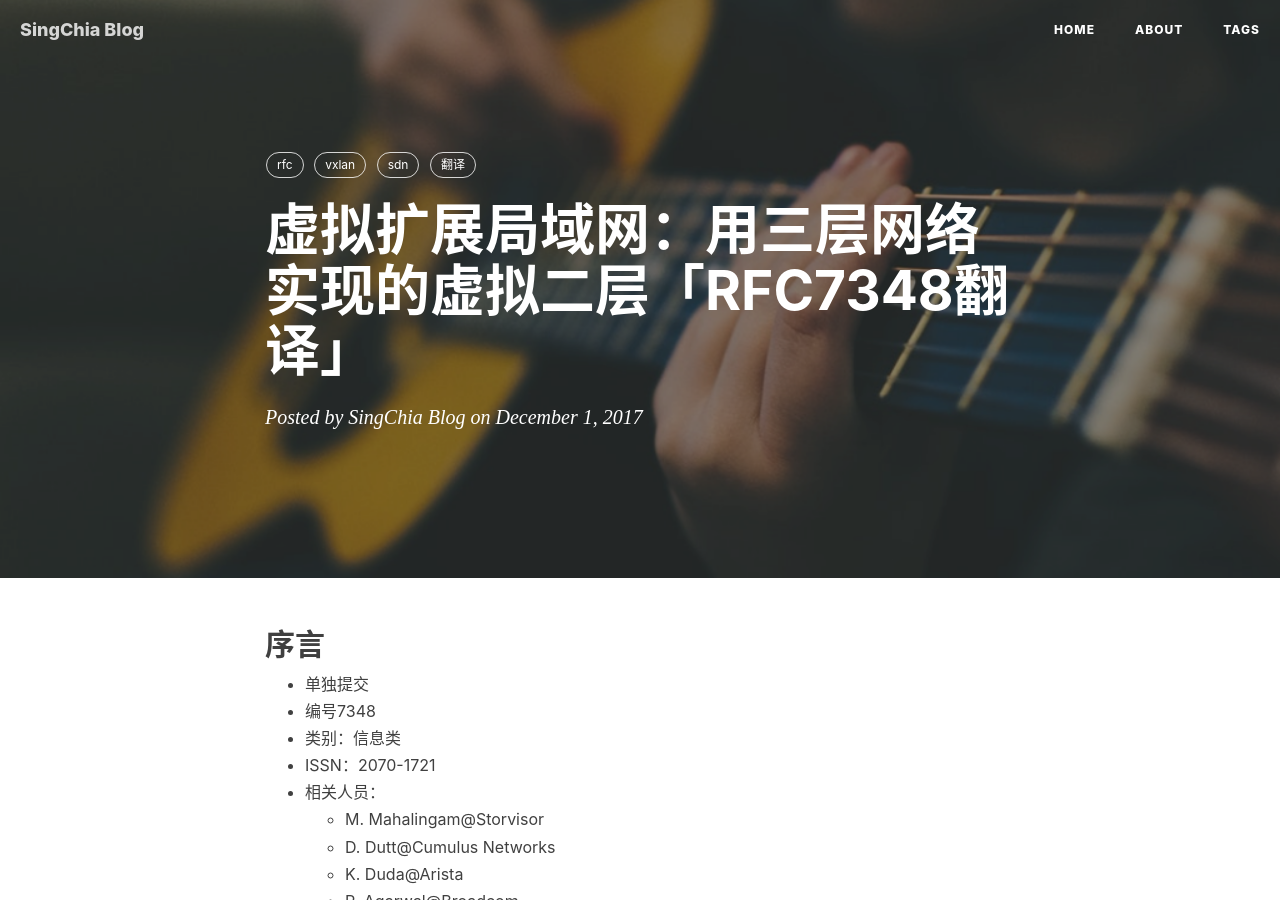
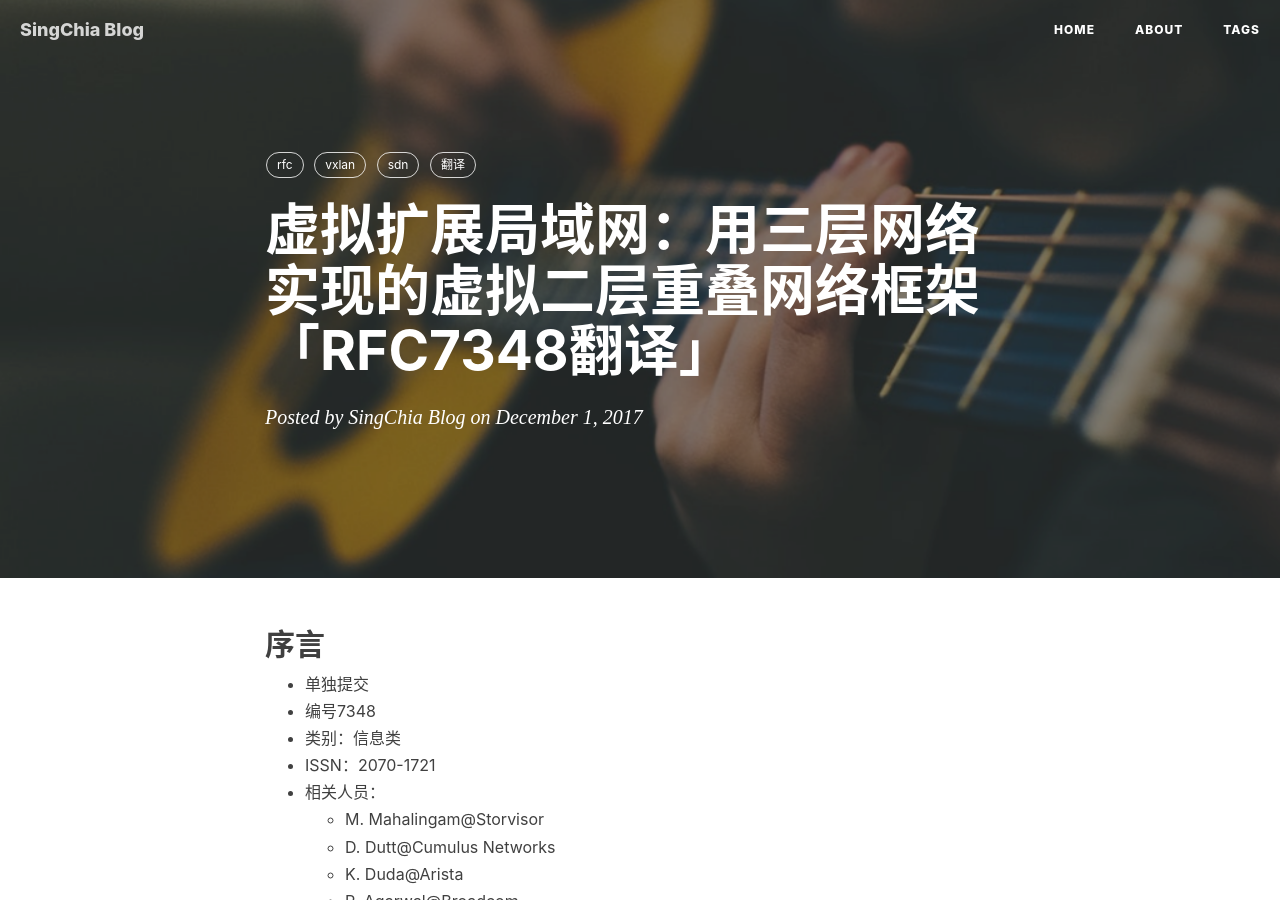
Before and after one commit to singchia/singchia.github.io, a Jekyll site: the page built from _posts/2017-12-1-RFC7348-VXLAN-CN.md, in a window 1280 px wide and 900 px high. Built offline with Jekyll 4.4.1, drawn with Linux system fonts in a browser that asks for light colours; nearby versions of some CDN libraries; comment, search, counter and statistics services are not loaded.

Commit message:
modify post

```diff
--- a/_posts/2017-12-1-RFC7348-VXLAN-CN.md
+++ b/_posts/2017-12-1-RFC7348-VXLAN-CN.md
@@ -1,6 +1,6 @@
 ---
 layout: post
-title: 虚拟扩展局域网：用三层网络实现的虚拟二层「RFC7348翻译」
+title: 虚拟扩展局域网：用三层网络实现的虚拟二层重叠网络框架「RFC7348翻译」
 header-img: "img/vxlan-cn.png"
 tags:
     - rfc
```
